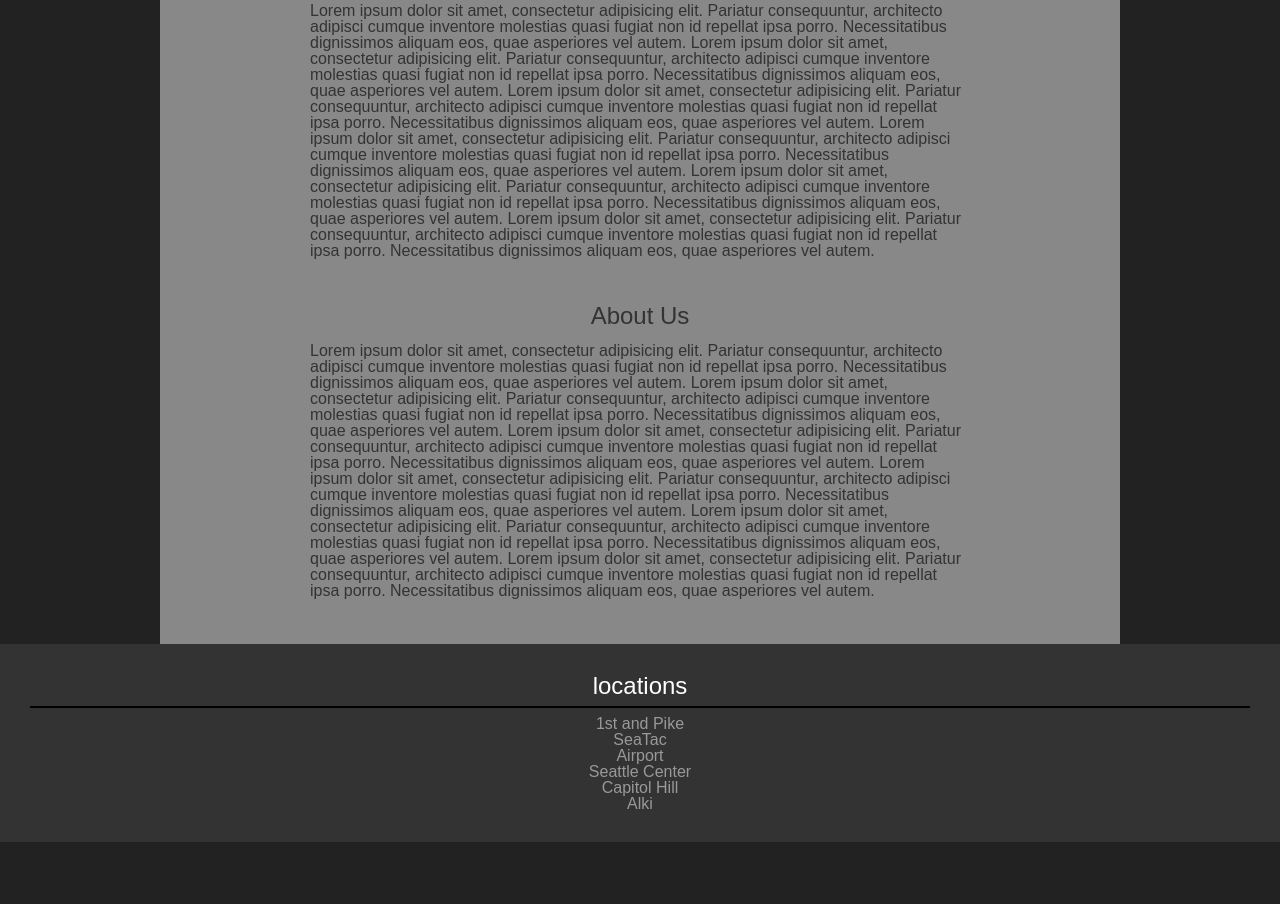
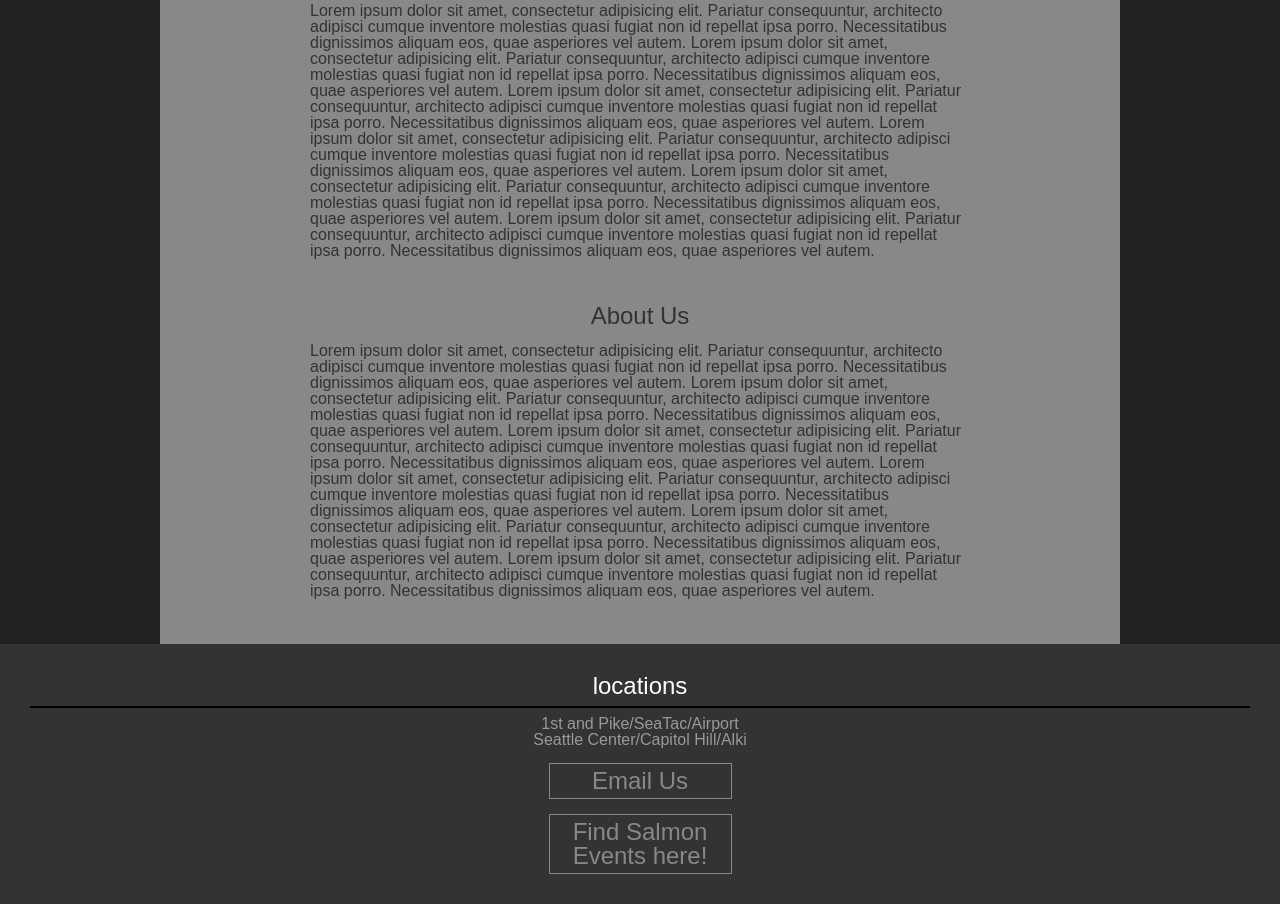
Before and after one commit to Stevengrant/cookie-stand, a plain HTML site: page index.html in a window 1280 px wide. Shown: the part 639-1543 px from the top of the page. Before the commit the page ends 1481 px from the top, so only its background shows below. Drawn offline with Linux system fonts and the light colour scheme.

Commit message:
added more info

```diff
--- a/index.html
+++ b/index.html
@@ -85,18 +85,12 @@
     <h2> locations</h2>
     <hr>
       <address>
-            1st and Pike
+            1st and Pike/SeaTac/Airport
             <br>
-            SeaTac
-            <br>
-            Airport
-            <br>
-            Seattle Center
-            <br>
-            Capitol Hill
-            <br>
-            Alki
+            Seattle Center/Capitol Hill/Alki
       </address>
+      <a href="mailto:hello@salmoncookies.kp">Email Us</a>
+      <a href="#">Find Salmon Events here!</a>
   </footer>
 
 </body>
--- a/styles/style.css
+++ b/styles/style.css
@@ -122,3 +122,10 @@ footer section a {
 footer address{
 text-align: center;
 }
+footer a {
+  display: block;
+  margin:auto;
+  text-align: center;
+  width:15%;
+  margin-top:15px;
+}
```
